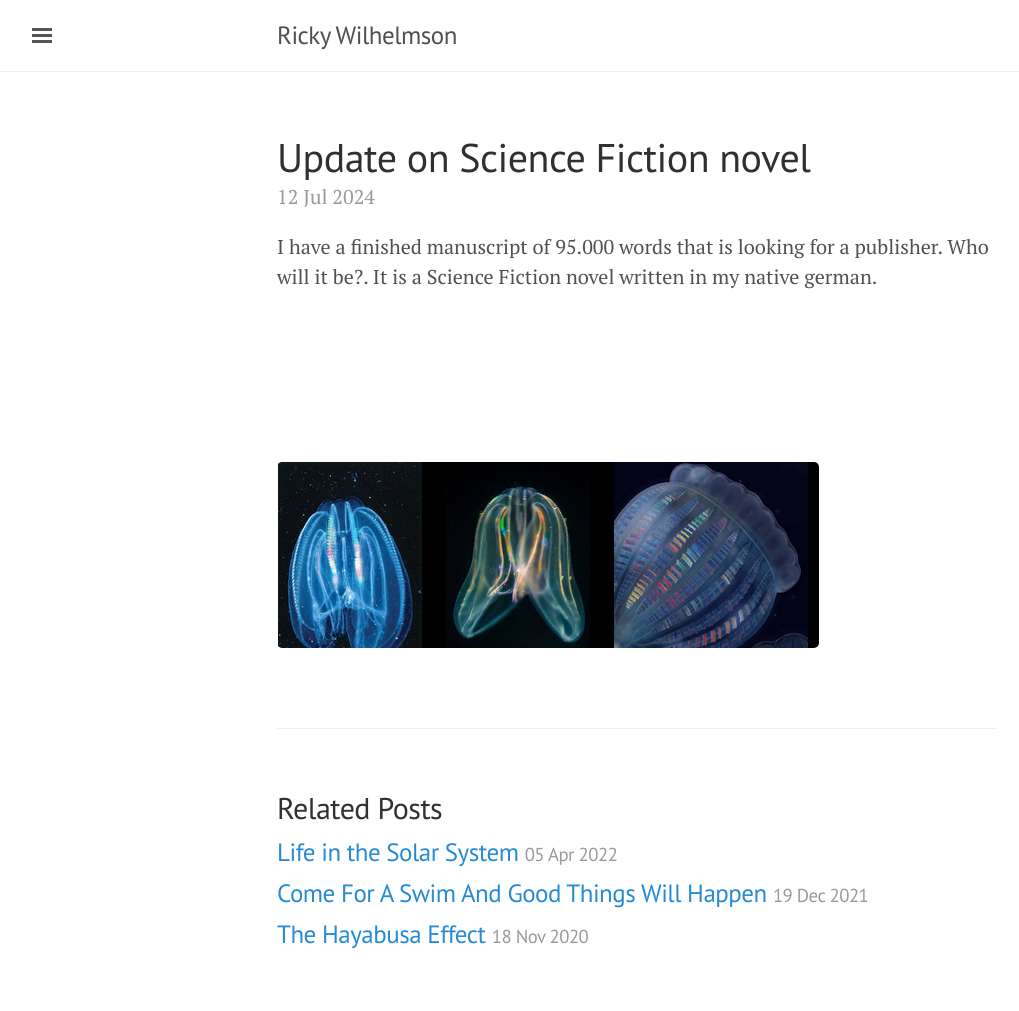
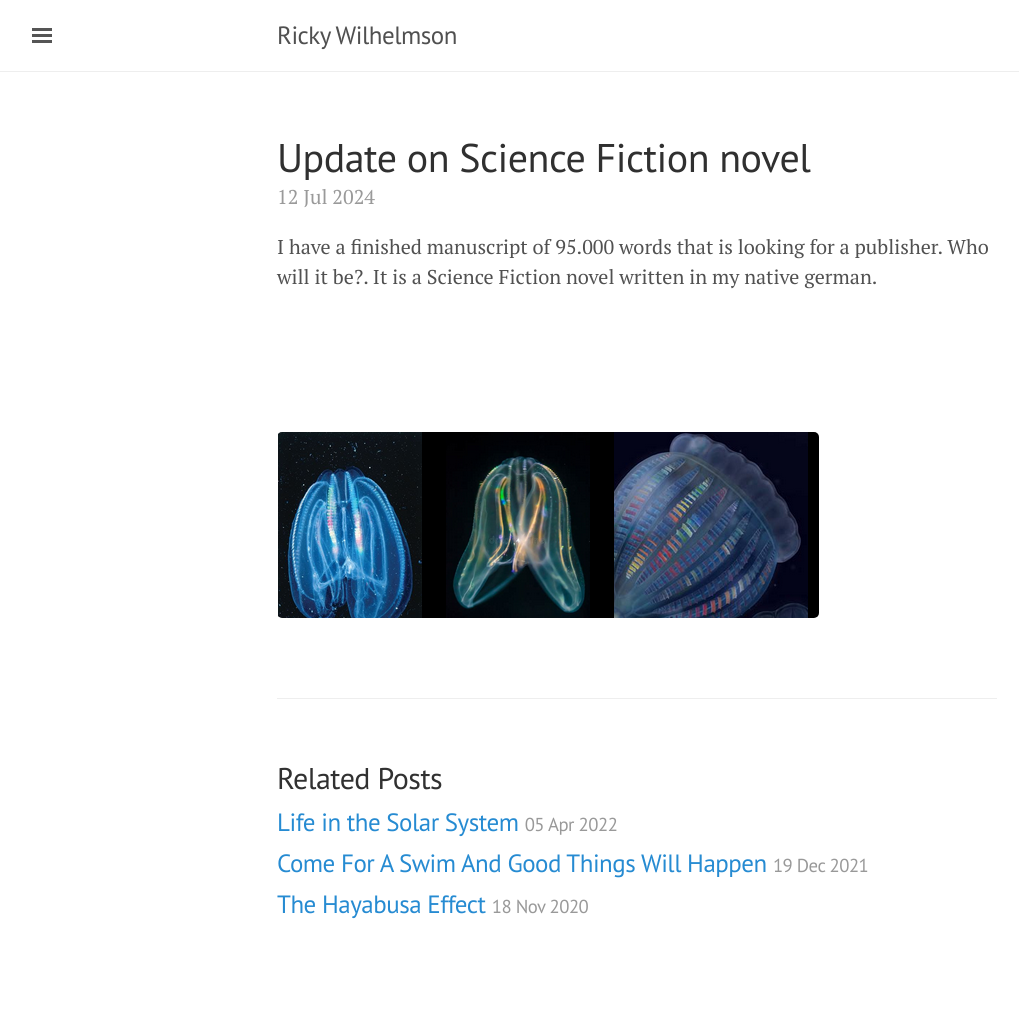
Before and after one commit to SOSTaler/sostaler.github.io, a Jekyll site: the page built from _posts/2024-07-12-Update-on-Science-Fiction-Novel.md, in a window 1280 px wide. Shown: the whole page, without its empty margins (3-1022 px from the left). Built offline with Jekyll 4.4.1, drawn with Linux system fonts in a browser that asks for light colours; comment, search, counter and statistics services are not loaded; after the commit the page ends 981 px from its top, so only the background shows below that.

Commit message:
Update 2024-07-12-Update-on-Science-Fiction-Novel.md

```diff
--- a/_posts/2024-07-12-Update-on-Science-Fiction-Novel.md
+++ b/_posts/2024-07-12-Update-on-Science-Fiction-Novel.md
@@ -7,4 +7,4 @@ date: 2024-07-12 00:00:08
 
 I have a finished manuscript of 95.000 words that is looking for a publisher. Who will it be?. It is a Science Fiction novel written in my native german.
 
-<br><br><br><br><br>![Ctenophores](/pic/Ctenophores.png "Ctenophores")
+<br><br><br><br>![Ctenophores](/pic/Ctenophores.png "Ctenophores")
```
